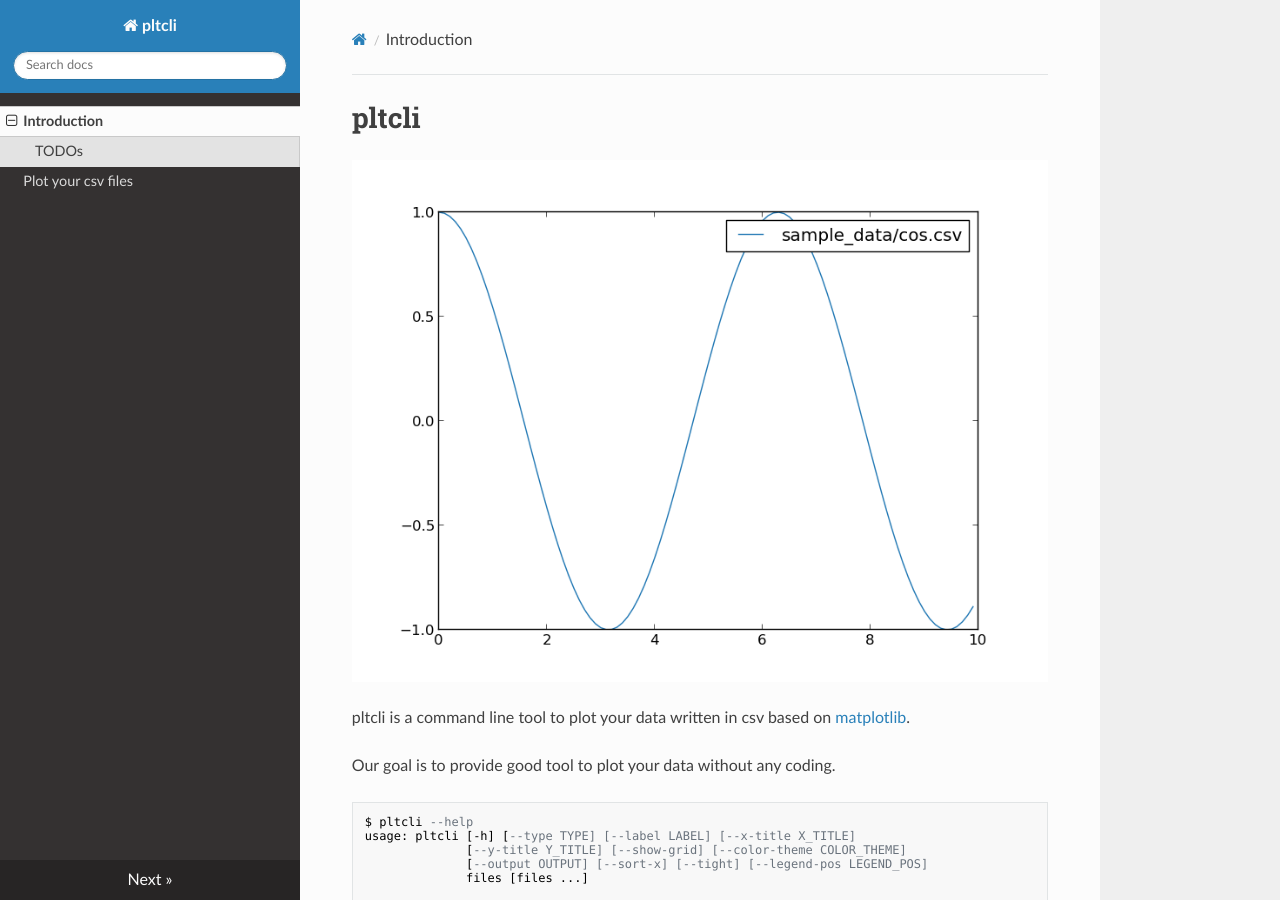
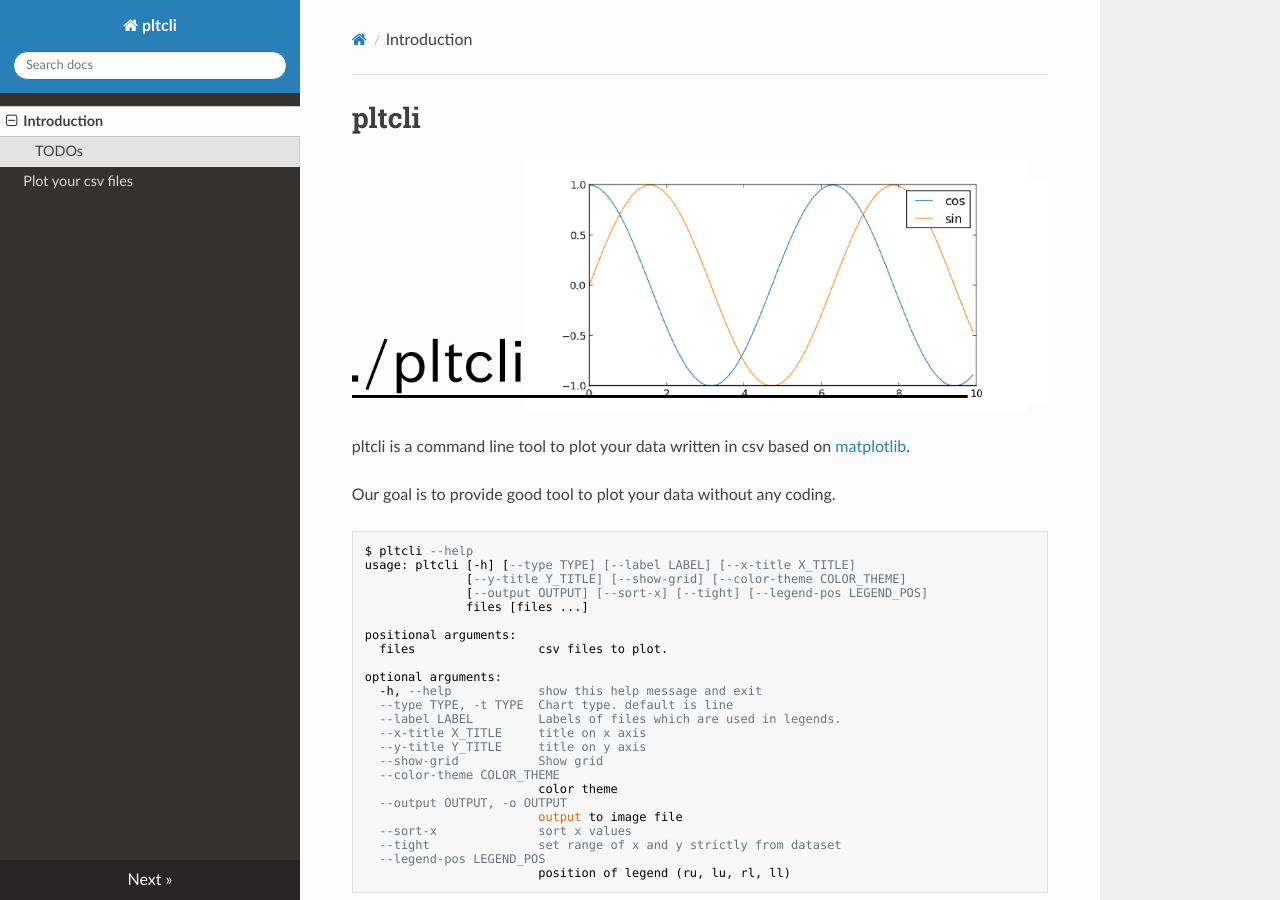
Before and after one commit to garaemon/pltcli, an MkDocs documentation site: the page built from docs/index.md, in a window 1280 px wide and 900 px high. Built offline with MkDocs 1.6.1, drawn with Linux system fonts in a browser that asks for light colours; nearby versions of some CDN libraries; old or Windows-style settings are respelled for this version of MkDocs.

Commit message:
Update logo image

```diff
--- a/docs/index.md
+++ b/docs/index.md
@@ -1,5 +1,5 @@
 # pltcli
-![cos.png](images/cos.png)
+![pltcli](images/pltcli.png)
 
 pltcli is a command line tool to plot your data written in csv based on [matplotlib](https://matplotlib.org).
 
```
Also changed, not shown: README.md (+1 -1 lines), docs/images/pltcli.png (added).
